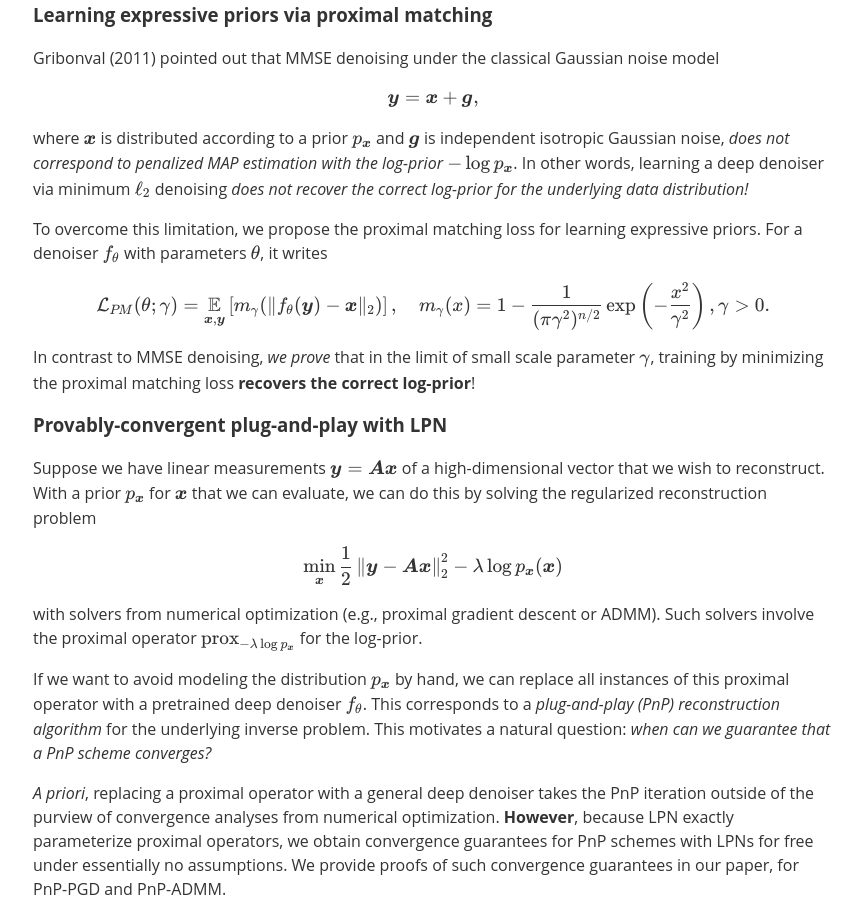
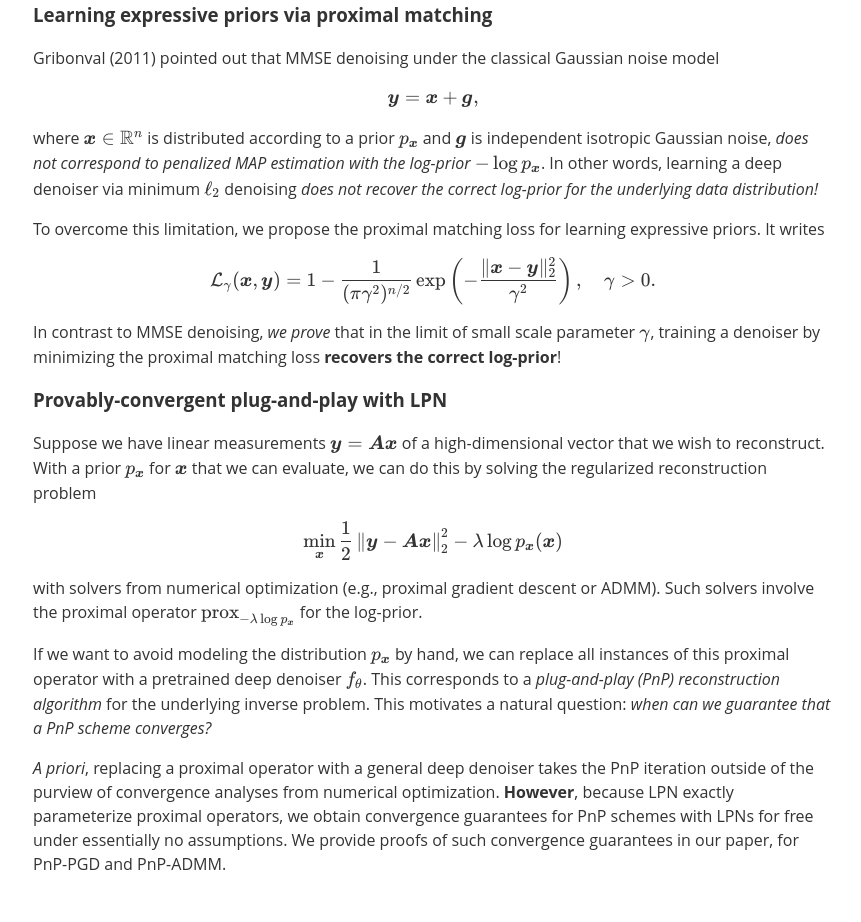
Before and after one commit to ZhenghanFang/learned-proximal-networks, a plain HTML site: page index.html in a window 1280 px wide. Shown: the part 5536-6458 px from the top of the page, without its empty margins (207-1068 px from the left). Drawn offline with nearby package versions, Linux system fonts and the light colour scheme; a script that the page names is missing.

Commit message:
rewrite prox matching loss

```diff
--- a/index.html
+++ b/index.html
@@ -410,24 +410,26 @@
     <p>
       Gribonval (2011) pointed out that MMSE denoising under the classical Gaussian noise model
       $$ \boldsymbol{y} = \boldsymbol{x} + \boldsymbol{g}, $$
-      where $\boldsymbol{x}$ is distributed according to a prior $p_{\boldsymbol{x}}$ and $\boldsymbol{g}$ is
+      where $\boldsymbol{x} \in \mathbb{R}^n$ is distributed according to a prior $p_{\boldsymbol{x}}$ and $\boldsymbol{g}$ is
       independent isotropic Gaussian noise, <em>does not correspond to penalized MAP estimation with the log-prior</em>
       $-\log p_{\boldsymbol{x}}$. In other words, learning a deep denoiser via minimum $\ell_2$ denoising <em>does not
         recover the correct log-prior for the underlying data distribution!</em>
     </p>
 
     <p>
-      To overcome this limitation, we propose the proximal matching loss for learning expressive priors.
-      For a denoiser $f_{\theta}$ with parameters $\theta$, it writes
+      To overcome this limitation, we propose the proximal matching loss for learning expressive priors. It writes
 
       $$\newcommand\x{\boldsymbol{x}}\newcommand\y{\boldsymbol{y}}\newcommand\E{\mathbb{E}}
-      \mathcal{L}_{PM}(\theta;\gamma) = \underset{\x,\y}{\E} \left[ m_\gamma(\|f_\theta(\y)- \x\|_2) \right], \quad
-      m_{\gamma}(x) =
-      1 - \frac{1}{(\pi\gamma^2)^{n/2}}\exp\left(-\frac{x^2}{\gamma^2}\right), \gamma > 0.
+      \mathcal L_{\gamma}(\x,\y) =
+      1 - \frac{1}{(\pi\gamma^2)^{n/2}}\exp\left(-\frac{\|\x-\y\|_2^2}{\gamma^2}\right), \quad\gamma > 0.
       $$
+      <!-- \mathcal{L}_{PM}(\theta;\gamma) = \underset{\x,\y}{\E} \left[ m_\gamma(\|f_\theta(\y)- \x\|_2) \right], \quad -->
+      <!-- m_{\gamma}(x) = -->
+      <!-- 1 - \frac{1}{(\pi\gamma^2)^{n/2}}\exp\left(-\frac{x^2}{\gamma^2}\right), \gamma > 0. -->
+      <!-- For a denoiser $f_{\theta}$ with parameters $\theta$, it writes -->
 
       In contrast to MMSE denoising, <em>we prove</em> that in the limit of small scale parameter $\gamma$,
-      training by minimizing the proximal matching loss <b>recovers the correct log-prior</b>!
+      training a denoiser by minimizing the proximal matching loss <b>recovers the correct log-prior</b>!
     </p>
 
 
```
